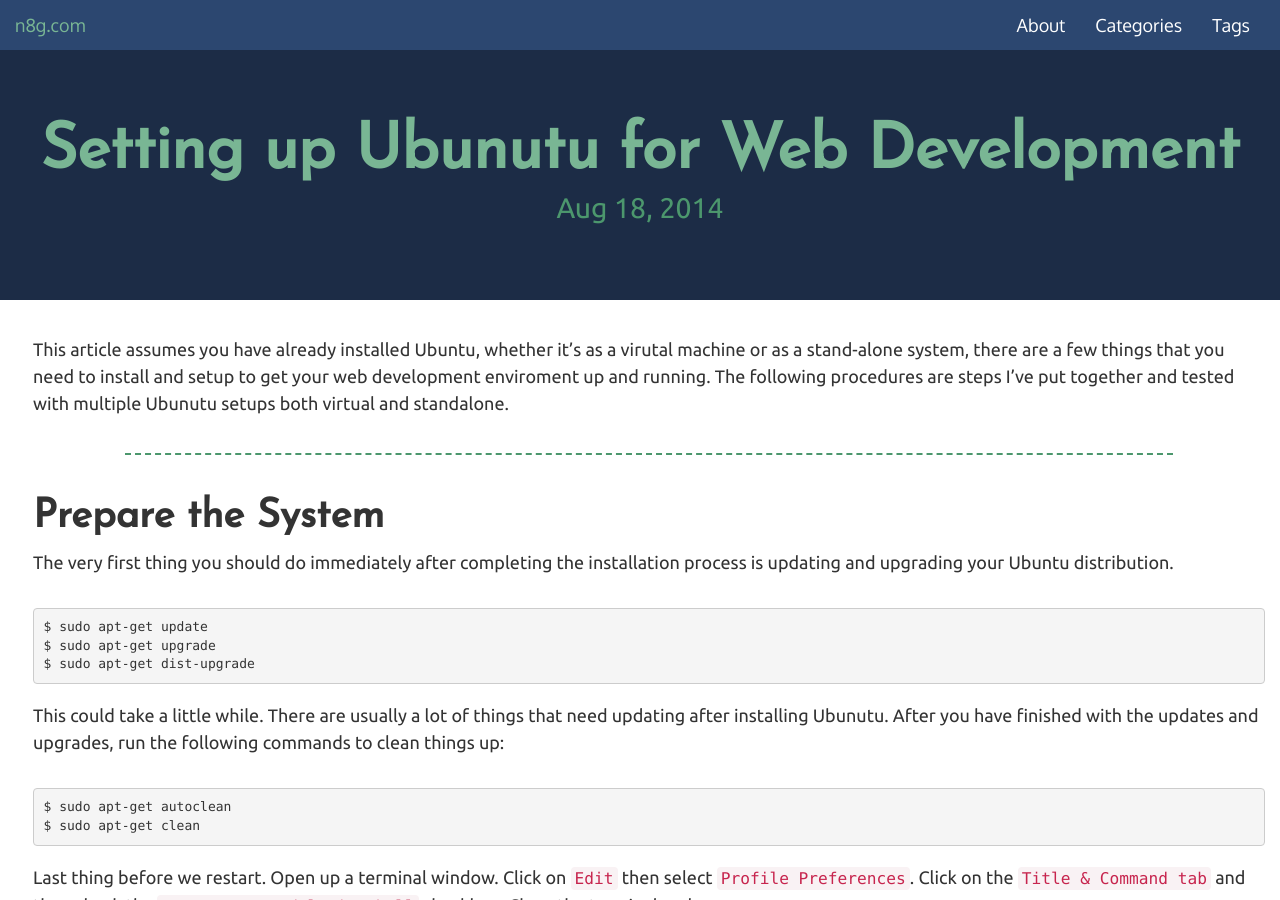
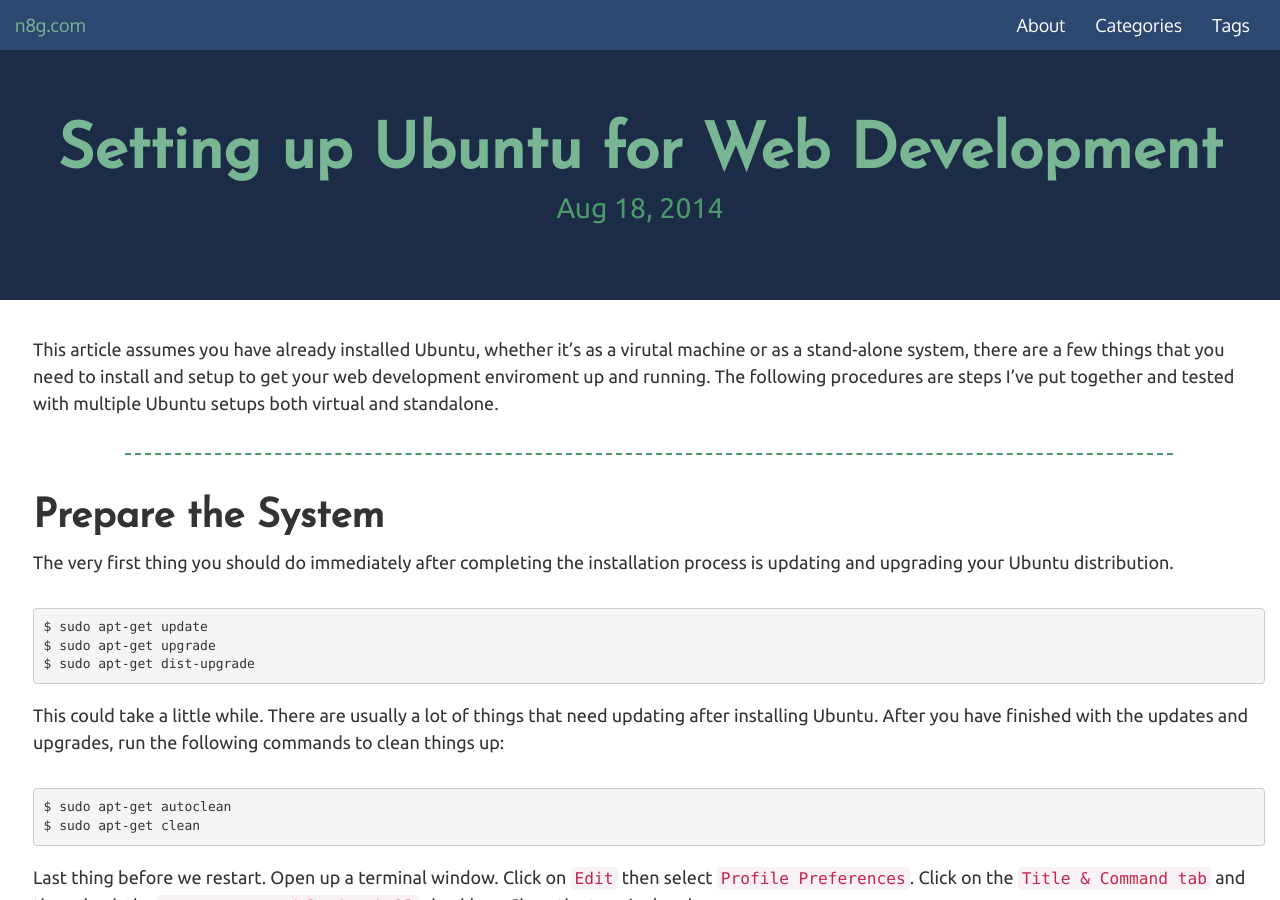
Before and after one commit to n8rzz/jekyllsandbox, a Jekyll site: the page built from _posts/2014-08-18-setting-up-ubuntu-for-web-development.markdown, in a window 1280 px wide and 900 px high. Built offline with Jekyll 4.4.1, drawn with Linux system fonts in a browser that asks for light colours; nearby versions of some CDN libraries; Markdown is read by kramdown in place of the engine named in the settings.

Commit message:
fixed spelling errors in posts

```diff
--- a/_config.yml
+++ b/_config.yml
@@ -6,7 +6,7 @@ baseurl: ""
 #baseurl: "http://localhost:4000"
 #url: ""
 url: "http://localhost:9000"
-exclude: ["sass", "bower_components", "docs", "doc_assets", "node_modules", "boilerplate.html", "CHANGELOG.md", "Gruntfile.js", "README.md", "LICENSE", "package.json", "bower.json", "post-receive"]
+exclude: ["sass", "bower_components", "docs", "doc_assets", "node_modules", "boilerplate.html", "CHANGELOG.md", "Gruntfile.js", "README.md", "LICENSE", "package.json", "bower.json", "post-receive", "hologram_config.yml"]
 #twitter_username
 #github_username
 #gplus_username
--- a/_posts/2014-08-18-setting-up-ubuntu-for-web-development.markdown
+++ b/_posts/2014-08-18-setting-up-ubuntu-for-web-development.markdown
@@ -1,6 +1,6 @@
 ---
 layout: post
-title: Setting up Ubunutu for Web Development
+title: Setting up Ubuntu for Web Development
 date: 2014-08-18 20:44:23
 categories:
 - linux
@@ -14,7 +14,7 @@ tags:
 
 ---
 
-This article assumes you have already installed Ubuntu, whether it's as a virutal machine or as a stand-alone system, there are a few things that you need to install and setup to get your web development enviroment up and running.  The following procedures are steps I've put together and tested with multiple Ubunutu setups both virtual and standalone.
+This article assumes you have already installed Ubuntu, whether it's as a virutal machine or as a stand-alone system, there are a few things that you need to install and setup to get your web development enviroment up and running.  The following procedures are steps I've put together and tested with multiple Ubuntu setups both virtual and standalone.
 
 ---
 
@@ -27,7 +27,7 @@ $ sudo apt-get upgrade
 $ sudo apt-get dist-upgrade
 {% endhighlight %}
 
-This could take a little while.  There are usually a lot of things that need updating after installing Ubunutu.  After you have finished with the updates and upgrades, run the following commands to clean things up:
+This could take a little while.  There are usually a lot of things that need updating after installing Ubuntu.  After you have finished with the updates and upgrades, run the following commands to clean things up:
 
 {% highlight vim script %}
 $ sudo apt-get autoclean
```
Also changed, not shown: 7 other files.
